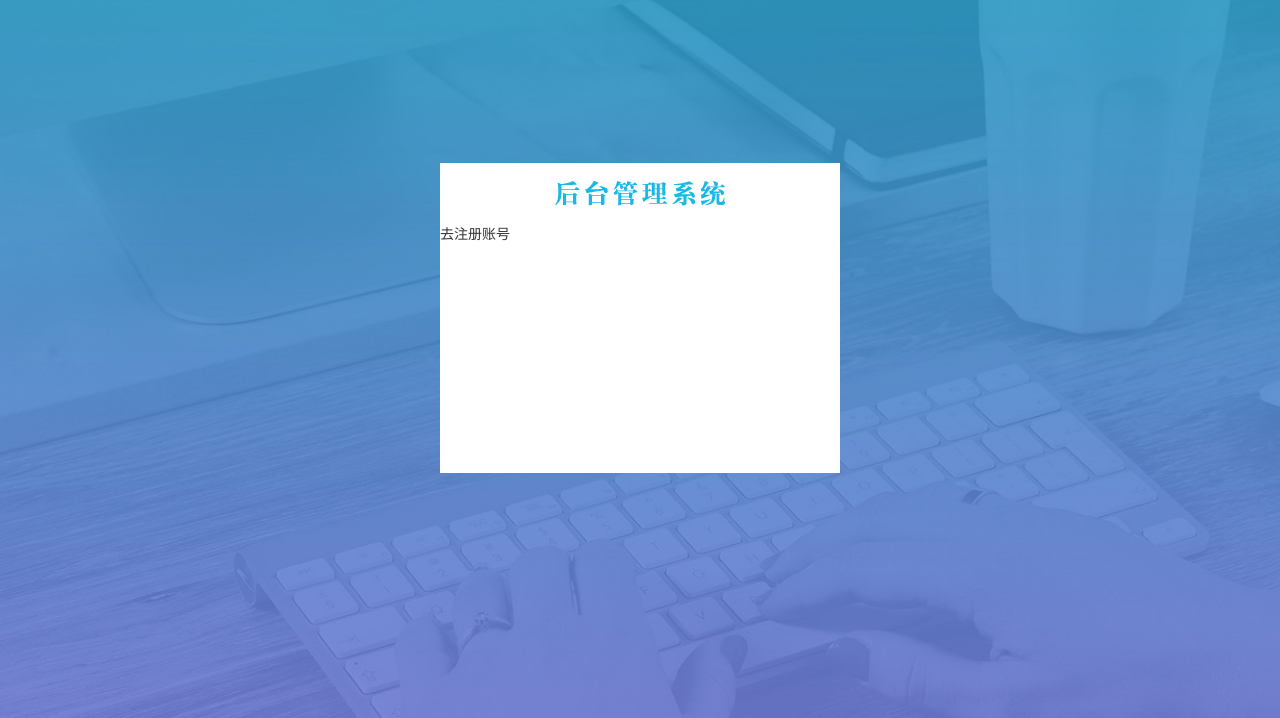
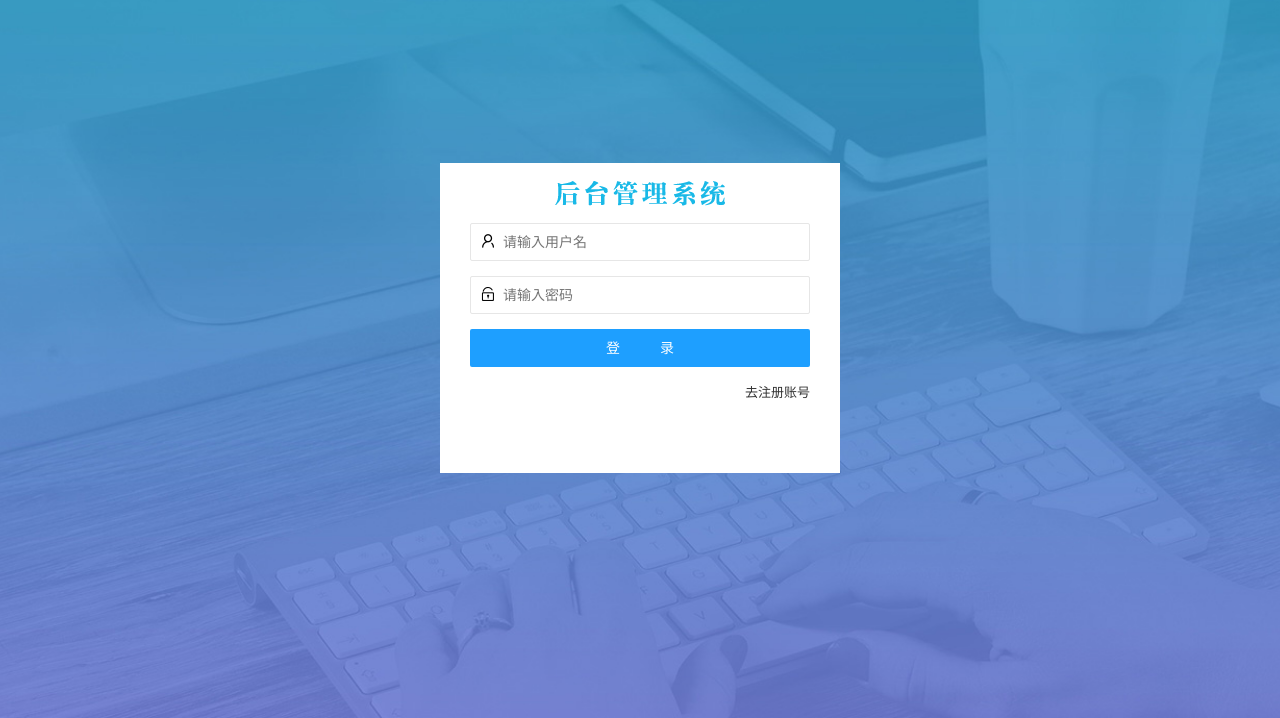
Before and after one commit to xmyzcauchsm/web_bigevent, a plain HTML site: page login.html in a window 1280 px wide. Shown: the part 82-800 px from the top of the page. Drawn offline with Linux system fonts and the light colour scheme.

Commit message:
20221005

```diff
--- a/assets/css/login.css
+++ b/assets/css/login.css
@@ -23,3 +23,25 @@ body {
 .reg-box {
     display: none;
 }
+.layui-form {
+    padding: 0 30px;
+}
+.links {
+    display: flex;
+    justify-content: flex-end;
+}
+.links a {
+    font-size: 13px;
+}
+.layui-form-item {
+    position: relative;
+}
+.layui-icon {
+    position: absolute;
+    left: 10px;
+    top: 10px;
+}
+.login-box .layui-input,
+.reg-box .layui-input {
+    padding-left: 32px;
+}
--- a/login.html
+++ b/login.html
@@ -20,15 +20,57 @@
         <div class="title-box"></div>
         <!-- 登陆div -->
         <div class="login-box">
+            <form class="layui-form" action="">
+                <!-- 用户名 -->
+                <div class="layui-form-item">
+                    <i class="layui-icon layui-icon-username"></i>
+                  <input type="text" name="username" required  lay-verify="required" placeholder="请输入用户名" autocomplete="off" class="layui-input">
+                </div>
+                <!-- 密码 -->
+                <div class="layui-form-item">
+                    <i class="layui-icon layui-icon-password"></i>
+                    <input type="password" name="password" required  lay-verify="required" placeholder="请输入密码" autocomplete="off" class="layui-input">
+                </div>
+                <!-- 提交按钮 -->
+                <div class="layui-form-item">
+                    <button class="layui-btn layui-btn-fluid layui-btn-normal" lay-submit lay-filter="formDemo" style="letter-spacing:40px;text-indent:40px;">登录</button>
+                </div>
+                <div class="layui-form-item links">
                     <a href="javascript:;" id="link_reg">
                         去注册账号
                     </a>
                 </div>
+            </form>
+        </div>
         <!-- 注册div -->
         <div class="reg-box">
+            <form class="layui-form" action="">
+                <!-- 用户名 -->
+                <div class="layui-form-item">
+                    <i class="layui-icon layui-icon-username"></i>
+                  <input type="text" name="username" required  lay-verify="required" placeholder="请输入用户名" autocomplete="off" class="layui-input">
+                </div>
+                <!-- 密码 -->
+                <div class="layui-form-item">
+                    <i class="layui-icon layui-icon-password"></i>
+                    <input type="password" name="password" required  lay-verify="required" placeholder="请输入密码" autocomplete="off" class="layui-input">
+                </div>
+                <!-- 密码确认 -->
+                <div class="layui-form-item">
+                    <i class="layui-icon layui-icon-password"></i>
+                    <input type="password" name="repassword" required  lay-verify="required" placeholder="再次确认密码" autocomplete="off" class="layui-input">
+                </div>
+                <!-- 注册按钮 -->
+                <div class="layui-form-item">
+                    <button class="layui-btn layui-btn-fluid layui-btn-normal" lay-submit lay-filter="formDemo" style="letter-spacing:40px;text-indent:40px;">注册</button>
+                </div>
+                <div class="layui-form-item links">
                     <a href="javascript:;" id="link_login">
                         去登陆
                     </a>
+                </div>
+            </form>
+
         </div>
     </div>
     <!-- 登陆注册区域 -->
```
Lines whose indentation alone changed are shown as unchanged.
